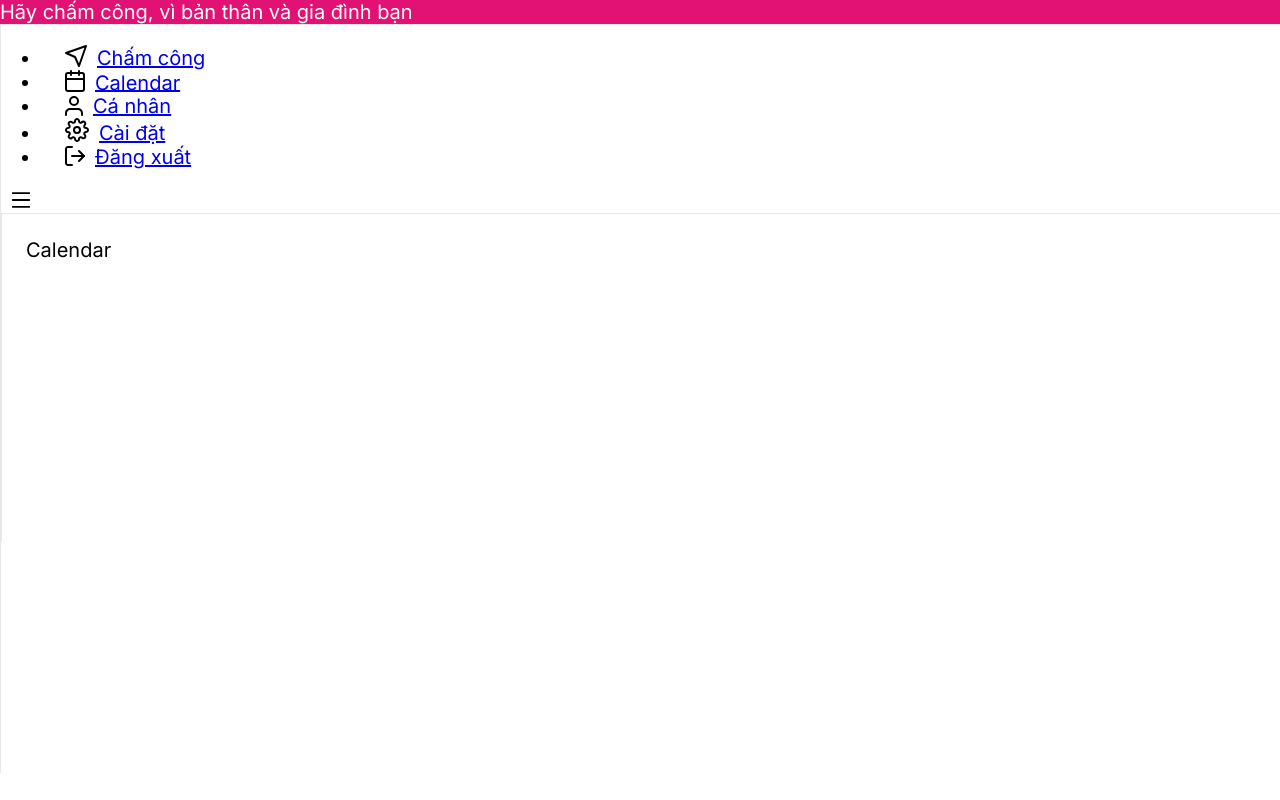
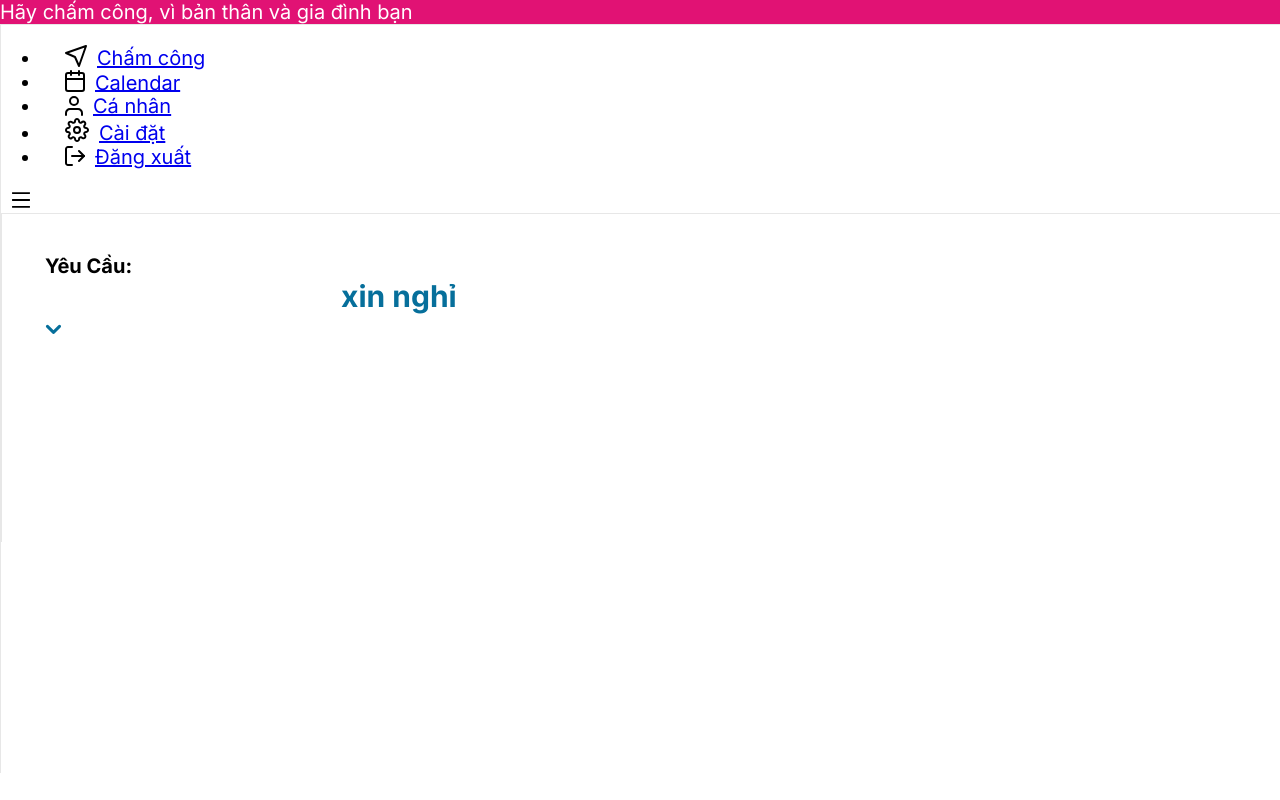
Before and after one commit to manhkien198/timekeeping, a React (Create React App) app: page /calendar in a window 1280 px wide. Built offline with nearby package versions, Linux system fonts and the light colour scheme.

Commit message:
lam phan request

```diff
--- /dev/null
+++ b/src/pages/user/calendar/calender.scss
@@ -0,0 +1,8 @@
+
+
+.ant-select-selection{
+    &-item{
+        font-weight: 700;
+        font-size: 30px;
+    }
+}
--- a/src/pages/user/calendar/index.jsx
+++ b/src/pages/user/calendar/index.jsx
@@ -1,7 +1,62 @@
 import React from 'react';
+import { Typography, PageHeader, DatePicker, Select } from 'antd';
+import DownOutline from '../timeKeeping/icon/downOutline';
+import './calender.scss';
+import { useTranslation } from 'react-i18next';
+
+const iconDown = <DownOutline />;
+const { Title } = Typography;
+const { Option } = Select;
+
 
 function Calendar(props) {
-  return <div>Calendar</div>;
+  const {t} = useTranslation()
+  const ask = [
+    t("request.resignation"),
+    t("request.overtime"),
+    t("request.late")
+    ];
+
+  return (
+    <>
+      <PageHeader style={{ padding: '0' }}>
+        <Title style={{ padding: '0px 19px' }} level={2}>
+          {t("request.request")}:
+          <Title
+            style={{
+              display: 'inline',
+              color: '#066F9B',
+              marginLeft: '0.8rem',
+            }}
+            level={2}
+          >
+            <Select
+              defaultValue={t("request.resignation")}
+              suffixIcon={iconDown}
+              style={{
+                color: '#066F9B',
+              }}
+              bordered={false}
+              size="large"
+            >
+              {ask.map((as, index) => (
+                <Option
+                  key={index}
+                  style={{
+                    fontSize: '30px',
+                    fontWeight: '700',
+                    color: '#066F9B',
+                  }}
+                >
+                  {as}
+                </Option>
+              ))}
+            </Select>
+          </Title>
+        </Title>
+      </PageHeader>
+    </>
+  );
 }
 
 export default Calendar;
--- a/src/pages/user/timeKeeping/components/historyTable/index.jsx
+++ b/src/pages/user/timeKeeping/components/historyTable/index.jsx
@@ -1,21 +1,23 @@
 import { Table } from 'antd';
 import Data from './dataTable';
 import  { DownOutlined } from '@ant-design/icons';
-
+import {useTranslation} from 'react-i18next'
 import './historyTable.scss'
 
 const iconDown = <DownOutlined />
 
 function HistoryTable() {
+  const {t} = useTranslation()
+
   const columns = [
     {
-      title: 'STT',
+      title: t("time_keeping.id"),
       dataIndex: 'STT',
       Key: 'STT',
       align: 'center'
     },
     {
-      title: <>Ngày  {iconDown}</> ,
+      title: <>{t("time_keeping.day")}  {iconDown}</> ,
       dataIndex: 'day',
       Key: 'day',
       align: 'center'
@@ -39,13 +41,13 @@ function HistoryTable() {
       align: 'center'
     },
     {
-      title: 'Tổng giờ làm ',
+      title: t("time_keeping.workingDay"),
       dataIndex: 'totalWork',
       Key: 'totalWork',
       align: 'center'
     },
     {
-      title: 'Ghi chú',
+      title: t("time_keeping.note"),
       dataIndex: 'note',
       key: 'note',
       align: 'center'
--- a/src/pages/user/timeKeeping/components/popup/cofirmCheck/confirmCheck.jsx
+++ b/src/pages/user/timeKeeping/components/popup/cofirmCheck/confirmCheck.jsx
@@ -1,9 +1,10 @@
 import { Card, Typography } from 'antd';
 import React from 'react';
 import Check from '../../../icon/check';
-
+import { useTranslation } from 'react-i18next';
 const { Title } = Typography;
 export default function ConfirmCheck() {
+  const { t } = useTranslation();
   return (
     <div>
       <Card
@@ -17,8 +18,8 @@ export default function ConfirmCheck() {
       >
         <Check />
         <Typography style={{ marginTop: '68px' }}>
-          <Title level={2}>Yêu cầu đang được phê duyệt!</Title>
-          <Title level={2}>Chúc bạn một ngày làm việc hiệu quả!</Title>
+          <Title level={2}>{t('comfirmRequest.approved')}</Title>
+          <Title level={2}>{t('comfirmRequest.wishing')}</Title>
         </Typography>
       </Card>
     </div>
--- a/src/pages/user/timeKeeping/components/popup/laterCheckin/lateCheckin.jsx
+++ b/src/pages/user/timeKeeping/components/popup/laterCheckin/lateCheckin.jsx
@@ -1,8 +1,10 @@
 import React from 'react';
 import './lateCheckin.scss';
 import { Form, Input, Button, Card } from 'antd';
-export default function LateCheckin({HandleConfirm}) {
-  console.log(HandleConfirm)
+import { useTranslation } from 'react-i18next';
+
+export default function LateCheckin({ HandleConfirm }) {
+  const { t } = useTranslation();
   return (
     <div className="Popup__checkin-late">
       <Card
@@ -13,12 +15,11 @@ export default function LateCheckin({HandleConfirm}) {
           border: 'none',
         }}
       >
-        <p>Xin chào Lê Như Ngọc,</p>
-        <p>Bây giờ là 8:32 ngày 12/05/2022</p>
+        <p>{t('popup.hello')} Lê Như Ngọc,</p>
         <p>
-          Bạn chưa thực hiện check - in. Vui lòng kết nối điện thoại với Wifi
-          nội bộ hoặc gửi yêu cầu cho Admin.
+          {t('popup.now')} 8:32 {t('popup.day')} 12/05/2022
         </p>
+        <p>{t('popup.connect_wifi')}</p>
 
         <Form
           name="basic"
@@ -59,7 +60,7 @@ export default function LateCheckin({HandleConfirm}) {
               }}
               onClick={HandleConfirm}
             >
-              Gửi yêu cầu
+              {t('popup.send')}
             </Button>
           </Form.Item>
         </Form>
--- a/src/pages/user/timeKeeping/components/popup/popup.jsx
+++ b/src/pages/user/timeKeeping/components/popup/popup.jsx
@@ -1,5 +1,5 @@
 import React, { useState } from 'react';
-import { Button, Modal } from 'antd';
+import { Modal } from 'antd';
 import LateCheckin from './laterCheckin/lateCheckin';
 import ConfirmCheck from './cofirmCheck/confirmCheck';
 
@@ -15,7 +15,6 @@ export default function PopupLaterCheckin({ Visible, setVisibles }) {
     console.log('Clicked cancel button');
     setVisibles(false);
   };
-  console.log(confirm);
   return (
     <>
       <Modal visible={Visible} onCancel={handleCancel} footer={null}>
--- a/src/pages/user/timeKeeping/index.jsx
+++ b/src/pages/user/timeKeeping/index.jsx
@@ -11,7 +11,7 @@ import HistoryTable from './components/historyTable/index';
 import './styles.scss';
 import DownOutline from './icon/downOutline';
 import PopupLaterCheckin from './components/popup/popup';
-
+import { useTranslation } from 'react-i18next';
 const { Title } = Typography;
 const iconDown = <DownOutline />;
 
@@ -28,18 +28,19 @@ console.log(formatMonth(today, 'mm/yyy'));
 const monthFormat = ' MM/YYYY';
 
 function TimeKeeping(props) {
+  const { t } = useTranslation();
+
   const [visible, setVisible] = useState(false);
 
   const showModal = () => {
     setVisible(true);
-
   };
 
   return (
     <>
       <PageHeader style={{ padding: '0' }}>
         <Title style={{ padding: '0px 19px' }} level={2}>
-          Lịch sử chấm công
+          {t('time_keeping.timekeeping_history')}
           <Title
             style={{
               display: 'inline',
@@ -48,7 +49,7 @@ function TimeKeeping(props) {
             }}
             level={2}
           >
-            Tháng{' '}
+            {t('time_keeping.month')}{' '}
             <DatePicker
               suffixIcon={iconDown}
               placeholder={month}
@@ -60,7 +61,7 @@ function TimeKeeping(props) {
           </Title>
         </Title>
         <Title style={{ padding: '0px 54px', marginTop: '0' }} level={3}>
-          Tổng số công
+          {t('time_keeping.total_worked')}
           <Title
             style={{
               display: 'inline',
@@ -90,7 +91,7 @@ function TimeKeeping(props) {
         </Dropdown>
       </PageHeader>
       <Button style={{ color: '#066F9B' }} ghost onClick={showModal}>
-        Check in Muộn
+        {t('time_keeping.late')}
       </Button>
       <PopupLaterCheckin Visible={visible} setVisibles={setVisible} />
       <HistoryTable />
--- a/src/pages/user/timeKeeping/styles.scss
+++ b/src/pages/user/timeKeeping/styles.scss
@@ -6,7 +6,7 @@
         font-size: 30px;
         font-weight: bold;
         color: #066F9B;
-        width: 120px;
+        width: 140px;
         &::placeholder{
            color: #066F9B;
         }
--- a/src/translation/locales/en/translation.json
+++ b/src/translation/locales/en/translation.json
@@ -58,7 +58,31 @@
   "time_keeping": {
     "id": "Id",
     "fullName": "Full Name",
+    "day":"day",
     "workingDay": "Working Day",
-    "action": "Action"
+    "action": "Action",
+    "timekeeping_history": "timekeeping history",
+    "month":"month",
+    "total_worked": "total worked days",
+    "late": "check in late",
+    "note": "note"
+  }
+  ,"request":{
+    "request": "request",
+    "resignation": "resignation",
+    "overtime":"overtime",
+    "late": "late for work"
+
+  } ,
+  "popup":{
+    "hello": "hello ",
+    "now": "now",
+    "day":" ",
+    "send":"send request",
+    "connect_wifi":"you haven't checked in yet. please connect to  company 's wifi or send request to adminnistrator."
+  },
+  "comfirmRequest":{
+    "approved":"Request is being approved!",
+    "wishing": "Wishing you a productive day!"
   }
 }
--- a/src/translation/locales/vi/translation.json
+++ b/src/translation/locales/vi/translation.json
@@ -64,7 +64,30 @@
   "time_keeping": {
     "id": "Stt",
     "fullName": "Họ và tên",
+    "day":"ngày",
     "workingDay": "Ngày làm việc",
-    "action": "Tác vụ"
+    "action": "Tác vụ",
+    "timekeeping_history": "Lịch sử chấm công",
+    "month":"Tháng",
+    "total_worked": "Tổng số công",
+    "late": "check in muộn",
+    "note":"Ghi chú"
+  }
+  ,"request":{
+    "request": "Yêu Cầu",
+    "resignation": "xin nghỉ",
+    "overtime":"xin Tăng ca",
+    "late": "xin đi muộn"
+  }
+  , "popup":{
+    "hello": "xin chào ",
+    "now": "bây giờ",
+    "day":"ngày",
+    "send":"Gửi yêu cầu",
+    "connect_wifi":"Bạn chưa thực hiện check - in. Vui lòng kết nối điện thoại với Wifi nội bộ hoặc gửi yêu cầu cho Admin."
+  },
+  "comfirmRequest":{
+    "approved":"Yêu cầu đang được phê duyệt!",
+    "wishing": "Chúc bạn một ngày làm việc hiệu quả!"
   }
 }
```
